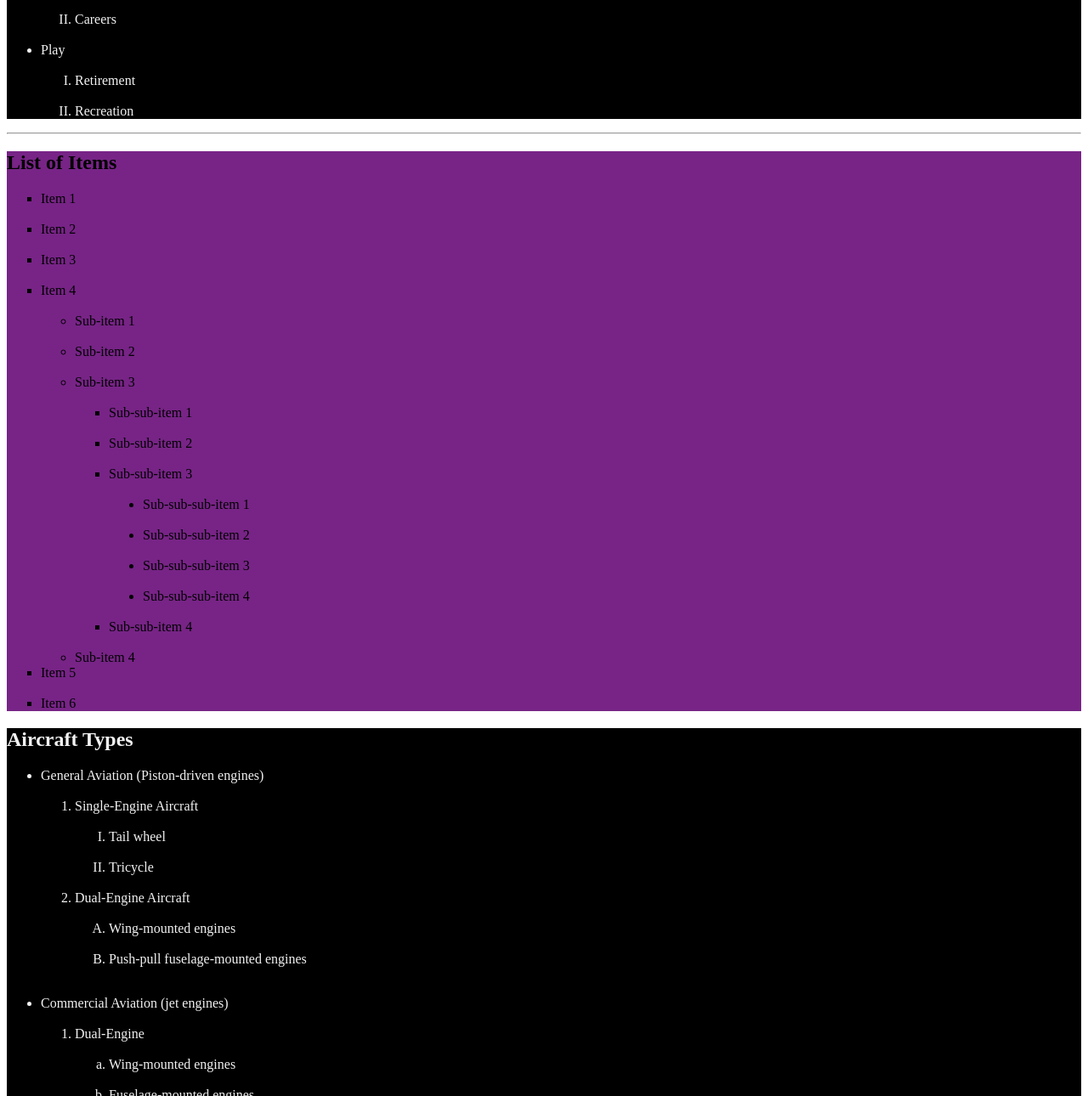
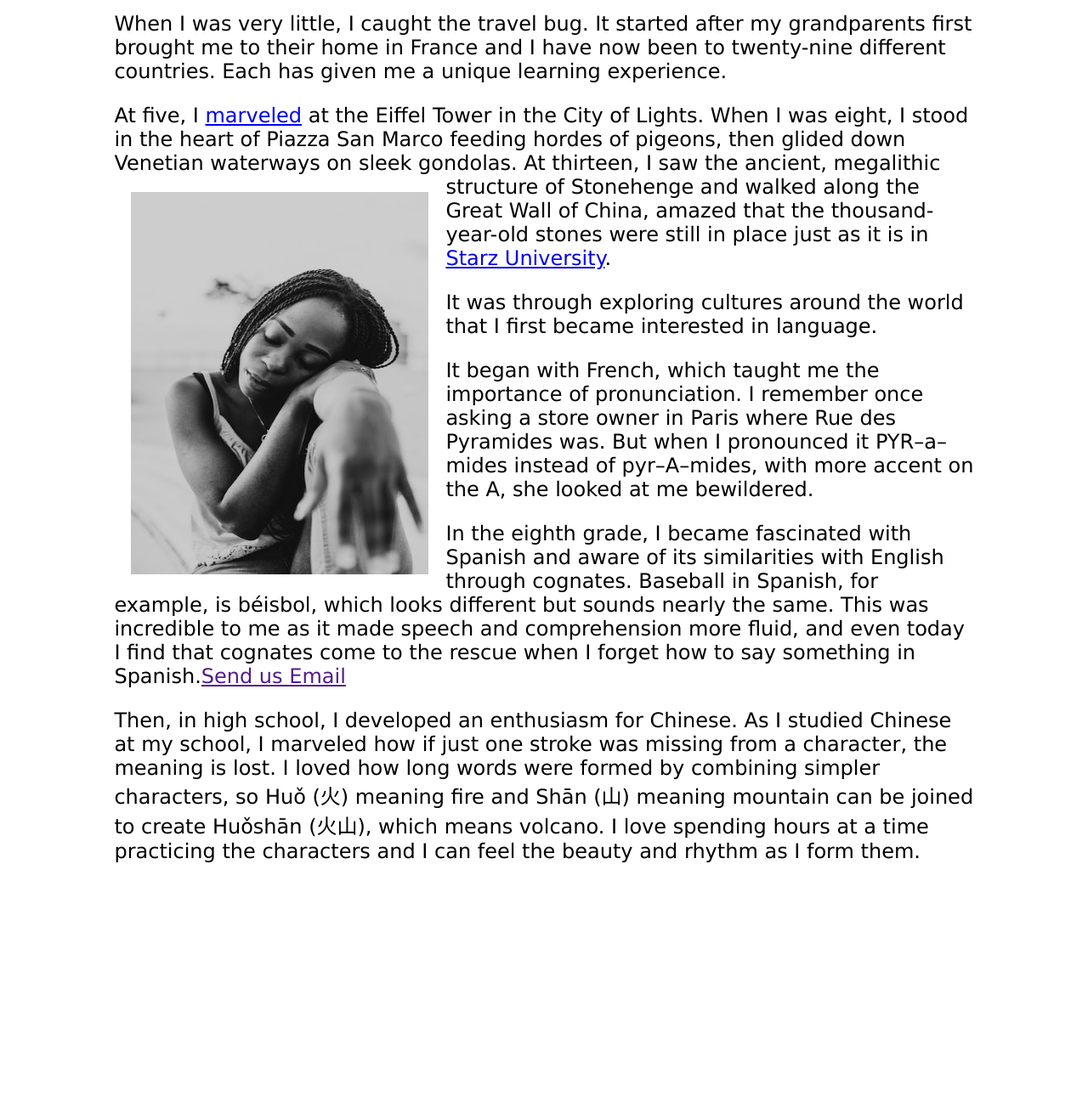
Before and after one commit to sylviaanderson/ART277, a plain HTML site: page Assignment.html in a window 1280 px wide. Shown: the part 599-1889 px from the top of the page at 85% size. After the commit the page ends 1639 px from the top, so only its background shows below. Drawn offline with Linux system fonts and the light colour scheme.

Commit message:
Add files via upload

```diff
--- a/Assignment.html
+++ b/Assignment.html
@@ -1,120 +1,55 @@
-<!DOCTYPE html>
 <!DOCTYPE html>
 <html lang="en">
 <head>
     <meta charset="UTF-8">
     <meta http-equiv="X-UA-Compatible" content="IE=edge">
-    <meta name="author"content="Sylvia Anderson">
-    <title>Assignment2</title>
-    <!--Sylvia's Work-->
+    <meta name="viewport" content="Sylvia Anderson">
+    <title>Assignment 3</title>
+    <!--Anderson's Work-->
 </head>
 <body>
-    <div style="color: black;font-family:Arial font-size 19px;background-color: blueviolet;">
-    <h3>My favorite habit:</h3>
-    <ul type="square">
-        <li>Reading Books</li><br>
-        <li>Watching Movies</li><br>
-        <li>Programming Language</li>
-        <ul><br>
-            <li>Orange</li><br>
-            <li>Green</li><br>
-            <li>White</li>
-        </ul>
-    </ul>
+    <div>
+        <img src="map.jpeg" alt="Computter on a desk" style="width: 90%; height: 500px;margin-left: 5%">
     </div>
-    <hr>
-    <div style="color: rgb(243, 242, 242);font-family:Arial font-size 19px;background-color: rgb(0, 0, 0);">
-    <p>Four things to expect in life</p>
-    <ul>
-        <li>Love</li><br>
-        <ol type="I">
-            <li>Happiness</li><br>
-            <li>Emotion</li><br>
-        </ol>
-        <li>Hate</li><br>
-        <ol  type="I">
-           <li>Faer</li><br>
-           <li>Shame</li><br>
-        </ol>
-        <li>Work</li><br>
-        <ol type="I">
-            <li>Jobs</li><br>
-            <li>Careers</li><br>
-        </ol>
-        <li>Play</li><br>
-        <ol  type="I">
-            <li>Retirement</li><br>
-            <li>Recreation</li>
-        </ol>
-    </ul>
-    </div>
-    <hr>
-    <div style="color: rgb(0, 0, 0);font-family:Arial font-size 19px;background-color: rgb(119, 36, 134);">
-       <h2>List of Items</h2>
-       <ul type="square">
-        <li>Item 1</li><br>
-        <li>Item 2</li><br>
-        <li>Item 3</li><br>
-        <li>Item 4</li><br>
-        <ul>
-            <li>Sub-item 1</li><br>
-            <li>Sub-item 2</li><br>
-            <li>Sub-item 3</li><br>
-            <ul type="square" >
-                <li>Sub-sub-item 1</li><br>
-                <li>Sub-sub-item 2</li><br>
-                <li>Sub-sub-item 3</li><br>
-                <ul type="disc">
-                    <li>Sub-sub-sub-item 1</li><br>
-                    <li>Sub-sub-sub-item 2</li><br>
-                    <li>Sub-sub-sub-item 3</li><br>
-                    <li>Sub-sub-sub-item 4</li><br>
-                </ul>
-            </ul>
-            <ul>
-                <li>Sub-sub-item 4</li><br>
-            </ul>
-        </ul>
-        <ul>
-            <li>Sub-item 4</li>
-        </ul>
-        <li>Item 5</li><br>
-        <li>Item 6</li>
-       </ul>
-    </div>
-    <div style="color: rgb(243, 242, 242);font-family:Arial font-size 19px;background-color: rgb(0, 0, 0);">
-       <h2>Aircraft Types</h2>
-       <ul>
-        <li>General Aviation (Piston-driven engines)</li><br>
-        <ol type="1">
-            <li>Single-Engine Aircraft</li><br>
-            <ol type="I">
-                <li>Tail wheel</li><br>
-                <li>Tricycle</li><br>
-            </ol>
-            <li>Dual-Engine Aircraft</li><br>
-            <ol type="A">
-                <li>Wing-mounted engines</li><br>
-                <li>Push-pull fuselage-mounted engines</li><br>
-            </ol>
-        </ol>
-       </ul>
-       <ul>
-         <li>Commercial Aviation (jet engines)</li><br>
-       <ol type="1">
-        <li>Dual-Engine</li><br>
-        <ol type="a">
-            <li>Wing-mounted engines</li><br>
-            <li>Fuselage-mounted engines</li><br>
-        </ol>
-        <li>Tri-Engine</li><br>
-        <ol type="i">
-            <li>Third engine in vertical stabilizer</li><br>
-            <li>Third engine in fuselage</li>
-        </ol>
-       </ol>
-    </ul>
-    </div>
+    <!--STYLE DIV-->
+    <div style="width: 80%; margin:0 10%; font-family: Verdana, Genveva, Tahoma, sans-serif; font-size: 1.5em;">
+        <h2> Travelling in Depression</h2>
+        <p>When I was very little, I caught the travel bug. It started after my grandparents first brought
+            me to their home in France and I have now been to twenty-nine different countries. Each has
+            given me a unique learning experience.</p>
+
+            <p>At five, I <a href="#">marveled</a> at the Eiffel Tower in the City of Lights. When I was eight, I stood in the
+                heart of Piazza San Marco feeding hordes of pigeons, then glided down Venetian waterways
+                on sleek gondolas. At thirteen, I saw the ancient, megalithic structure of Stonehenge and <a href="#"><img src="girl.jpeg" alt="Girl" style="width: 350px; height: 450px; float:left; margin:20px;"></a>
+                walked along the Great Wall of China, amazed that the
+                thousand-year-old stones were still in place just as it is in <a href=" http://www.Starzit.com">Starz University</a>.</p>
+
+                <p>It was through exploring cultures around the world that I first
+                    became interested in language.</p>
+
+                    <p>It began with French, which taught me the importance of
+                        pronunciation. I remember once asking a store owner in Paris
+                        where Rue des Pyramides was. But when I pronounced it
+                        PYR–a–mides instead of pyr–A–mides, with more accent on
+                        the A, she looked at me bewildered.</p>
+
+                        <p>In the eighth grade, I became fascinated with Spanish and
+                            aware of its similarities with English through cognates.
+                            Baseball in Spanish, for example, is béisbol, which looks
+                            different but sounds nearly the same. This was incredible to
+                            me as it made speech and comprehension more fluid, and even today I find that cognates
+                            come to the rescue when I forget how to say something in Spanish.<a href="">Send us Email</a></p>
+
+                            <p>
+                                Then, in high school, I developed an enthusiasm for Chinese. As I studied Chinese at my
+school, I marveled how if just one stroke was missing from a character, the meaning is lost. I
+
+loved how long words were formed by combining simpler characters, so Huǒ (火) meaning
+fire and Shān (山) meaning mountain can be joined to create Huǒshān (火山), which means
+volcano. I love spending hours at a time practicing the characters and I can feel the beauty
+and rhythm as I form them.
+                            </p>
+
 
 </body>
 </html>
```
Also changed, not shown: girl.jpeg (added), map.jpeg (added).
